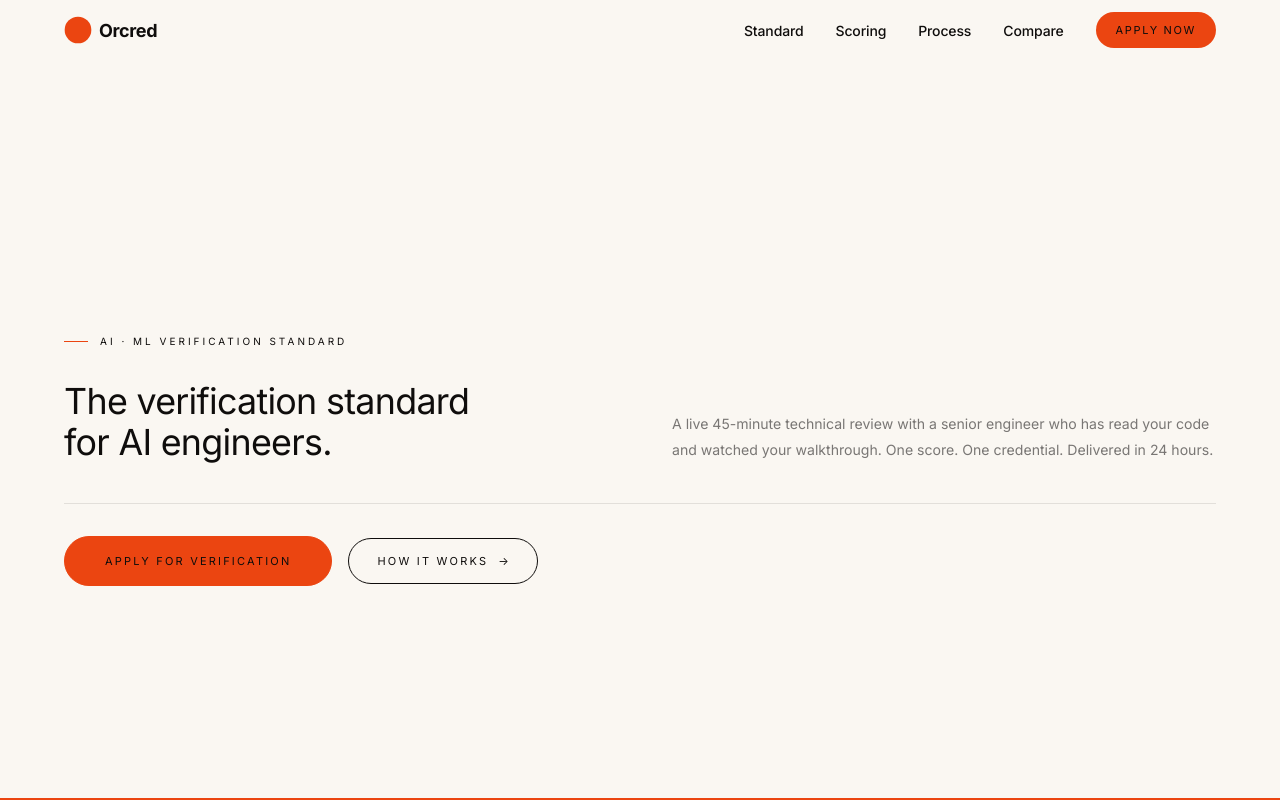
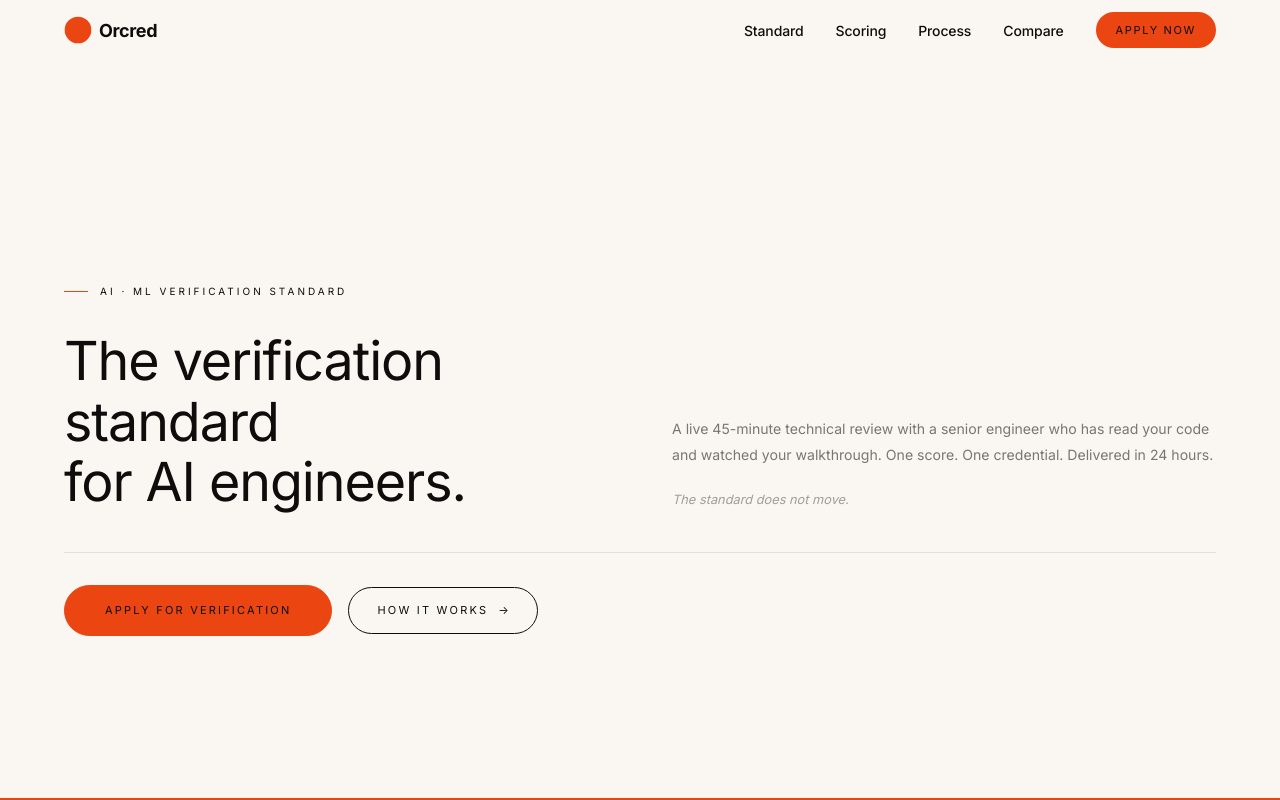
Before and after one commit to orcred-org/frontend, a Next.js app: page / in a window 1280 px wide. Shown: the top 800 px of the page. Built offline with nearby package versions, Linux system fonts and the light colour scheme.

Commit message:
Hero: larger headline, add italic tagline to right column

```diff
--- a/components/HeroSection.tsx
+++ b/components/HeroSection.tsx
@@ -39,10 +39,10 @@ export default function HeroSection({ onApply: _ }: HeroProps) {
           {/* Left: headline */}
           <motion.div
             style={{
-              fontSize:      "clamp(22px, 2.8vw, 38px)",
+              fontSize:      "clamp(32px, 4.2vw, 58px)",
               fontWeight:    400,
               letterSpacing: "-0.02em",
-              lineHeight:    1.15,
+              lineHeight:    1.12,
               color:         "#0f0d0c",
             }}
             initial={{ opacity: 0, y: 14 }}
@@ -66,6 +66,9 @@ export default function HeroSection({ onApply: _ }: HeroProps) {
             transition={{ duration: 0.9, delay: 0.25, ease }}
           >
             A live 45-minute technical review with a senior engineer who has read your code and watched your walkthrough. One score. One credential. Delivered in 24 hours.
+            <div style={{ marginTop: 20, fontStyle: "italic", color: "rgba(15,13,12,0.38)", fontSize: "clamp(12px, 1vw, 14px)" }}>
+              The standard does not move.
+            </div>
           </motion.div>
 
         </div>
```
